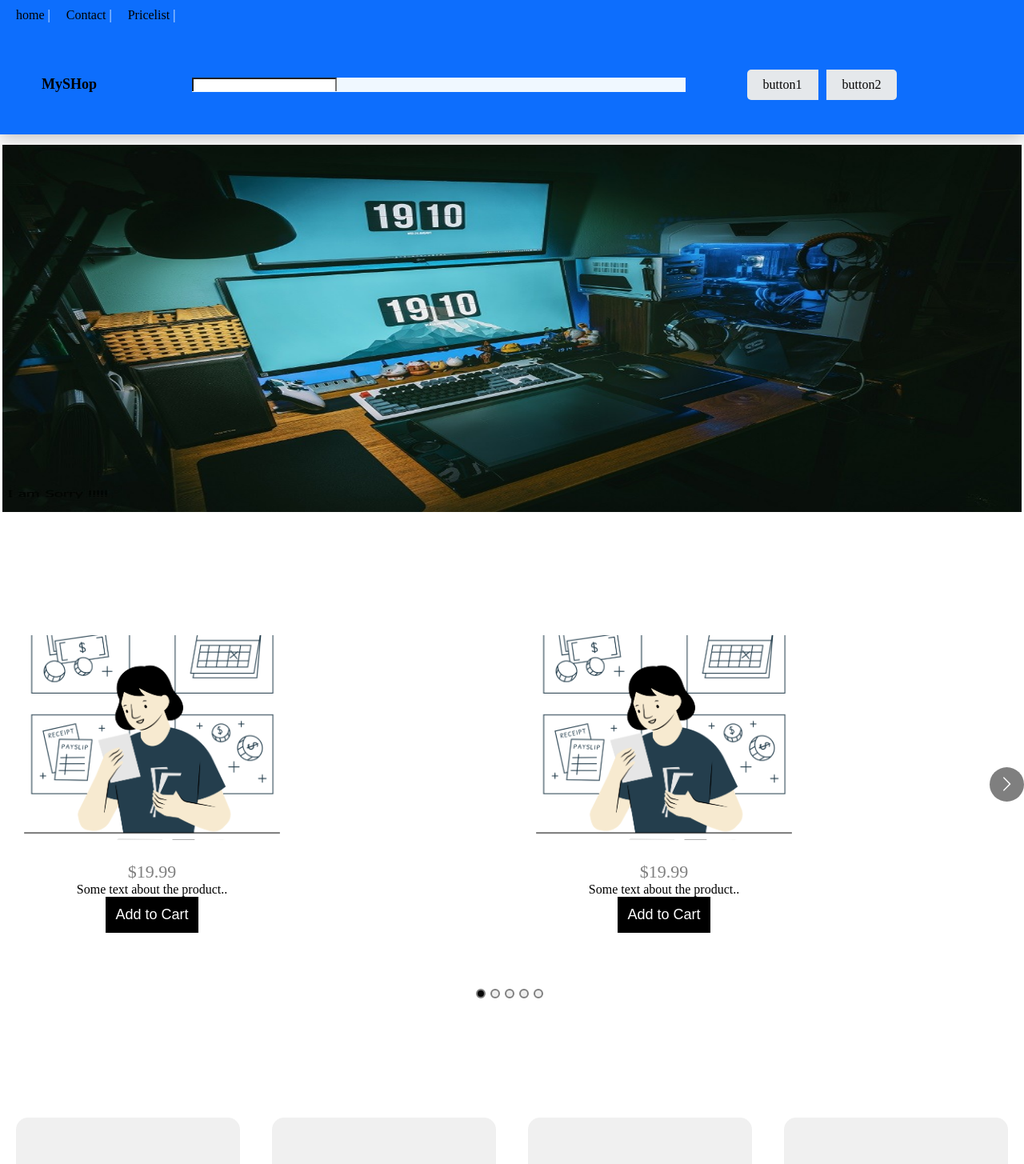
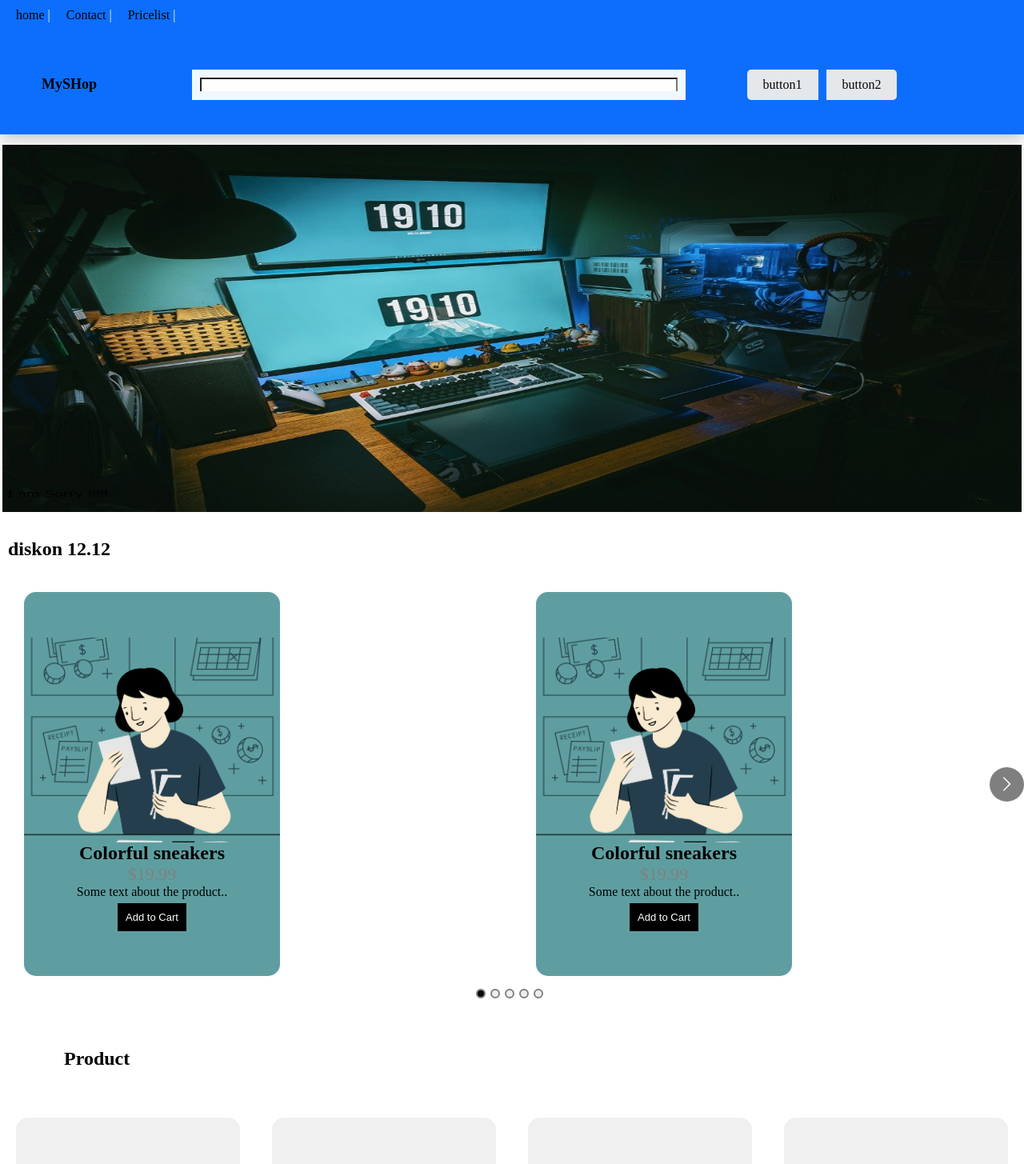
Before and after one commit to GalangYuhu0SecondAccount/studyCase-botcamp_genbox, a React (Vite) app: page /MyShopUi in a window 1280 px wide. Shown: the top 1455 px of the page at 80% size. Built offline with nearby package versions, Linux system fonts and the light colour scheme.

Commit message:
changes style yang hilang

```diff
--- a/src/components/NavbarSeconds/Navbar.css
+++ b/src/components/NavbarSeconds/Navbar.css
@@ -51,16 +51,18 @@ header {
 
 }
 
-.input {
+.inputs {
     justify-items: center;
     align-items: center;
     background-color: aliceblue;
     width: 80%;
     height: 15%;
+    padding: 10px;
 }
-input {
+.inputs input {
+    height: auto;
+    width: 100%;
     border-bottom: none;
-    height: auto;
 }
 .test {
     display: flex;
--- a/src/components/NavbarSeconds/Navbar.jsx
+++ b/src/components/NavbarSeconds/Navbar.jsx
@@ -23,7 +23,7 @@ const Navbars = () => {
       <div className="headerNavbar">
         <h4 className="h4_content">MySHop</h4>
             <div className="test">
-                 <div className="input">
+                 <div className="inputs">
                         <input type="text" placeholder="" required autoComplete="true" />
 
                 </div>
--- a/src/components/cardSlider/CardSLider.css
+++ b/src/components/cardSlider/CardSLider.css
@@ -9,7 +9,7 @@ h1 {
   }
 
   .cards {
-    background-color: var(--primary-color);
+    background-color:cadetblue;
     height: 60vh;
     max-width: 320px;
     margin: 30px;
@@ -28,13 +28,14 @@ h1 {
   .cards button {
     border: none;
     outline: 0;
-    padding: 12px;
+    padding: 10px;
     color: white;
     background-color: #000;
     text-align: center;
     cursor: pointer;
     width: 100%;
-    font-size: 18px;
+    font-size: 13px;
+    margin-top: 5px;
   }
 
   .cards button:hover {
--- a/src/pages/footer/footer.css
+++ b/src/pages/footer/footer.css
@@ -29,7 +29,7 @@ footer {
   font-size: 30px;
 }
 
-h2 {
+footer h2 {
   color: white;
 }
 
```
